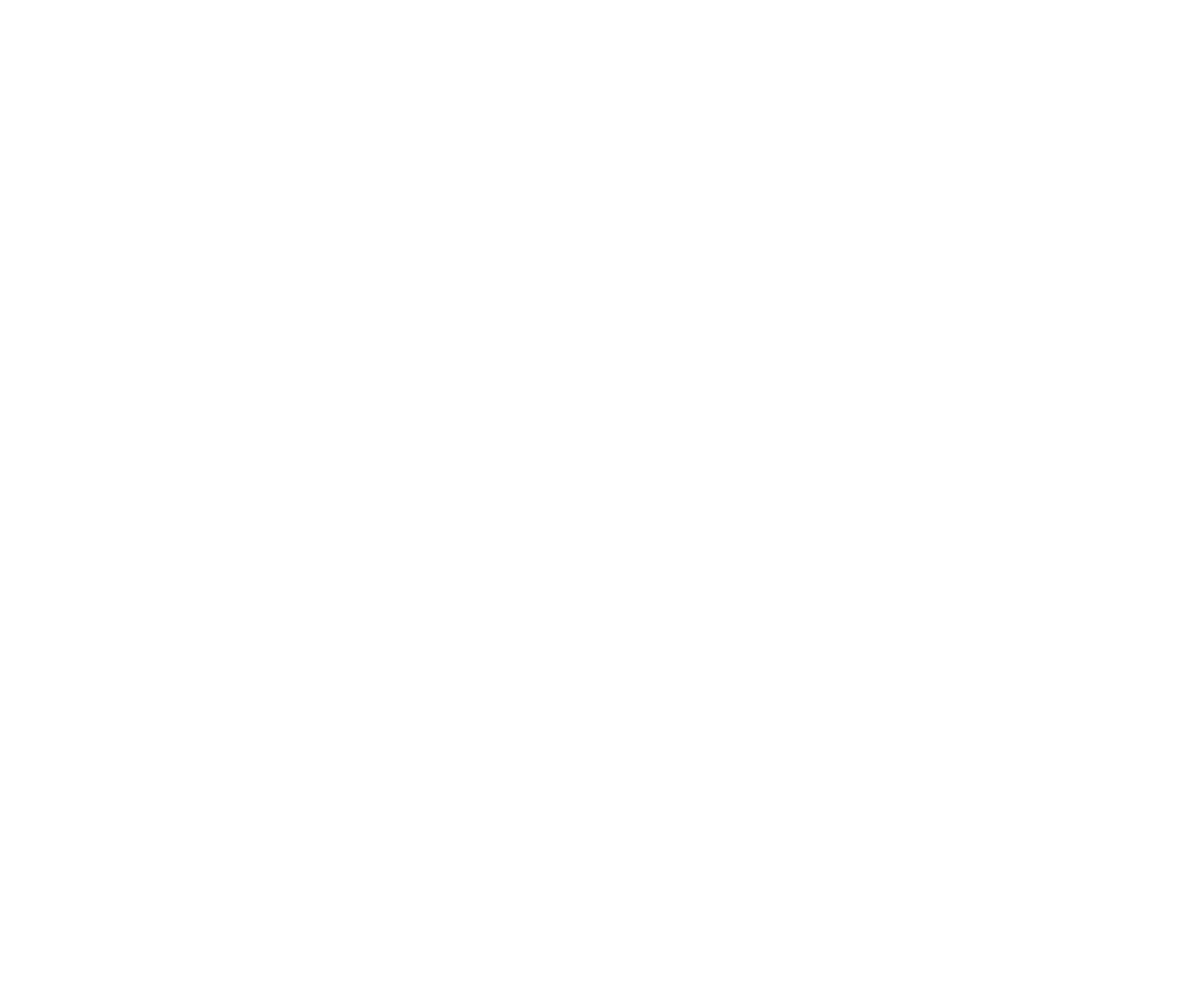
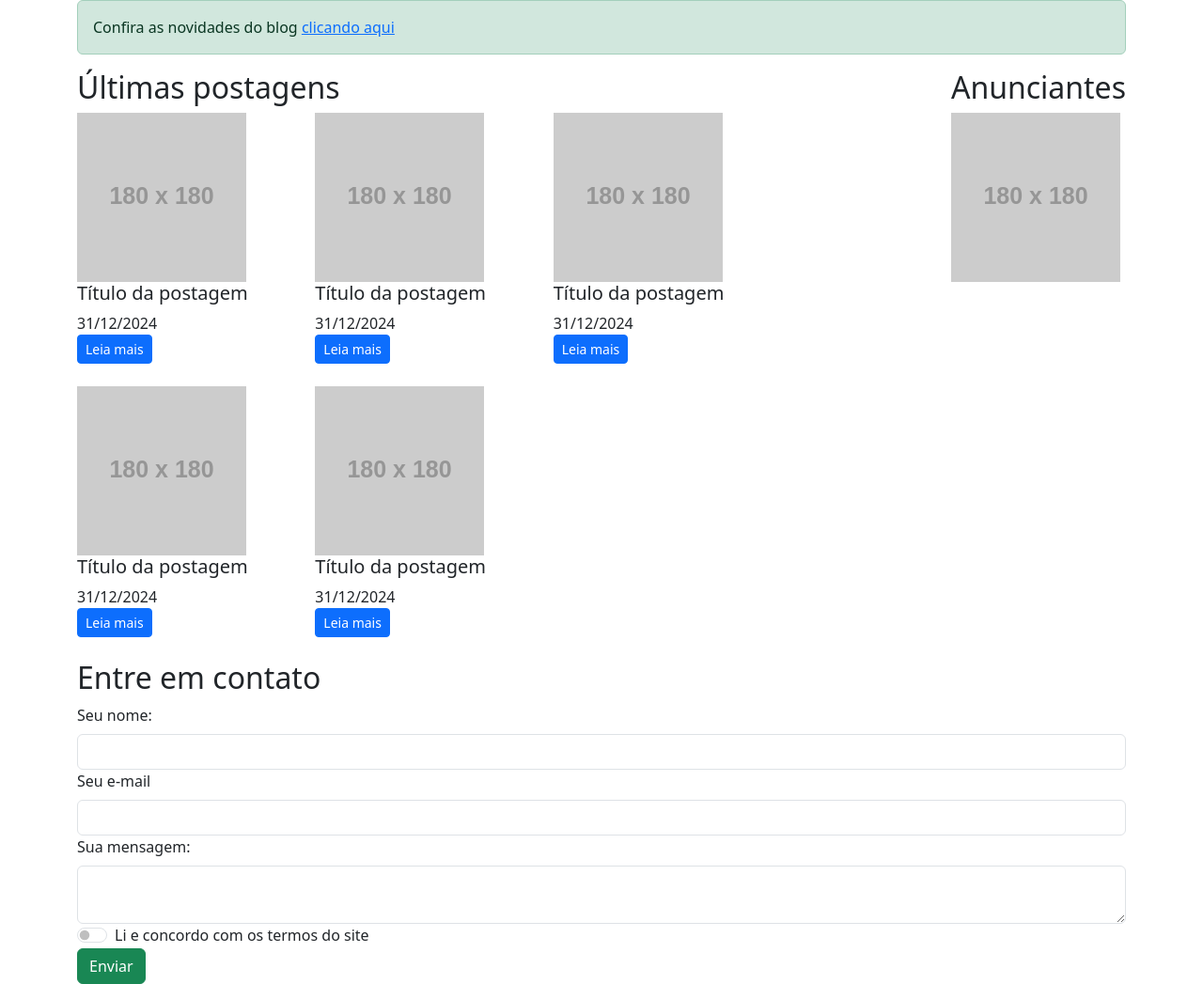
Before and after one commit to marcosvianalmv/bootstrap_MD12, a plain HTML site: page index.html in a window 1280 px wide. Shown: the whole page at 94% size. Before the commit the page ends 800 px from the top, so only its background shows below. Drawn offline with nearby package versions, Linux system fonts and the light colour scheme; placeholder pictures from the web are drawn by us.

Commit message:
feat: Update 1

```diff
--- a/index.html
+++ b/index.html
@@ -1,11 +1,85 @@
 <!DOCTYPE html>
-<html lang="en">
+<html lang="pt-BR">
 <head>
     <meta charset="UTF-8">
     <meta name="viewport" content="width=device-width, initial-scale=1.0">
     <title>Document</title>
+    <link rel="stylesheet" href="https://cdn.jsdelivr.net/npm/bootstrap@5.3.3/dist/css/bootstrap.min.css">
+    <link rel="stylesheet" href="/main.css">
 </head>
 <body>
-
+    <div class="container">
+        <div class="row">
+            <div class="col">
+                <div class="alert alert-success">
+                    Confira as novidades do blog <a href="#">clicando aqui</a>
+                </div>
+            </div>
+        </div>
+        <div class="row">
+            <div class="col-md-8">
+                <h2>Últimas postagens</h2>
+                <div class="container g-0">
+                    <div class="row">
+                        <div class="col-md-4 post">
+                            <img src="https://via.placeholder.com/180x180" alt="">
+                            <h4 class="h5">Título da postagem</h4>
+                            <time datetime="">31/12/2024</time>
+                            <a class="btn btn-primary btn-sm" href="">Leia mais</a>
+                        </div>
+                        <div class="col-md-4 post">
+                            <img src="https://via.placeholder.com/180x180" alt="">
+                            <h4 class="h5">Título da postagem</h4>
+                            <time datetime="">31/12/2024</time>
+                            <a class="btn btn-primary btn-sm" href="">Leia mais</a>
+                        </div>
+                        <div class="col-md-4 post">
+                            <img src="https://via.placeholder.com/180x180" alt="">
+                            <h4 class="h5">Título da postagem</h4>
+                            <time datetime="">31/12/2024</time>
+                            <a class="btn btn-primary btn-sm" href="">Leia mais</a>
+                        </div>
+                        <div class="col-md-4 post">
+                            <img src="https://via.placeholder.com/180x180" alt="">
+                            <h4 class="h5">Título da postagem</h4>
+                            <time datetime="">31/12/2024</time>
+                            <a class="btn btn-primary btn-sm" href="">Leia mais</a>
+                        </div>
+                        <div class="col-md-4 post">
+                            <img src="https://via.placeholder.com/180x180" alt="">
+                            <h4 class="h5">Título da postagem</h4>
+                            <time datetime="">31/12/2024</time>
+                            <a class="btn btn-primary btn-sm" href="">Leia mais</a>
+                        </div>
+                    </div>
+                </div>
+            </div>
+            <div class="col-md-4 d-flex justify-content-end">
+                <div>
+                    <h2>Anunciantes</h2>
+                    <img src="https://via.placeholder.com/180x180" alt="">
+                </div>
+            </div>
+        </div>
+        <div class="row">
+            <div class="col">
+                <h2>Entre em contato</h2>
+                <form action="">
+                    <label class="form-label" for="nome">Seu nome:</label>
+                    <input class="form-control" type="text" id="nome">
+                    <label for="email" class="form-label">Seu e-mail</label>
+                    <input id="email" type="email" class="form-control">
+                    <label for="mensagem" class="form-label">Sua mensagem:</label>
+                    <textarea id="mensagem" class="form-control"></textarea>
+                    <div class="form-check form-switch">
+                        <label class="form-check-label" for="aceito-termos">Li e concordo com os termos do site</label>
+                        <input class="form-check-input" type="checkbox" id="aceito-termos">
+                    </div>
+                    <button class="btn btn-success">Enviar</button>
+                </form>
+            </div>
+        </div>
+    </div>
+    <script src="https://cdn.jsdelivr.net/npm/bootstrap@5.3.3/dist/js/bootstrap.bundle.min.js"></script>
 </body>
 </html>
--- /dev/null
+++ b/main.css
@@ -0,0 +1,7 @@
+time {
+    display: block;
+}
+
+.post {
+    margin-bottom: 24px;
+}
```
Also changed, not shown: accordion.html (added, +38 -0 lines), button.html (added, +12 -0 lines), collapse.html (added, +29 -0 lines), grids.html (added, +36 -0 lines), table.html (added, +45 -0 lines), tipografia.html (added, +15 -0 lines).
